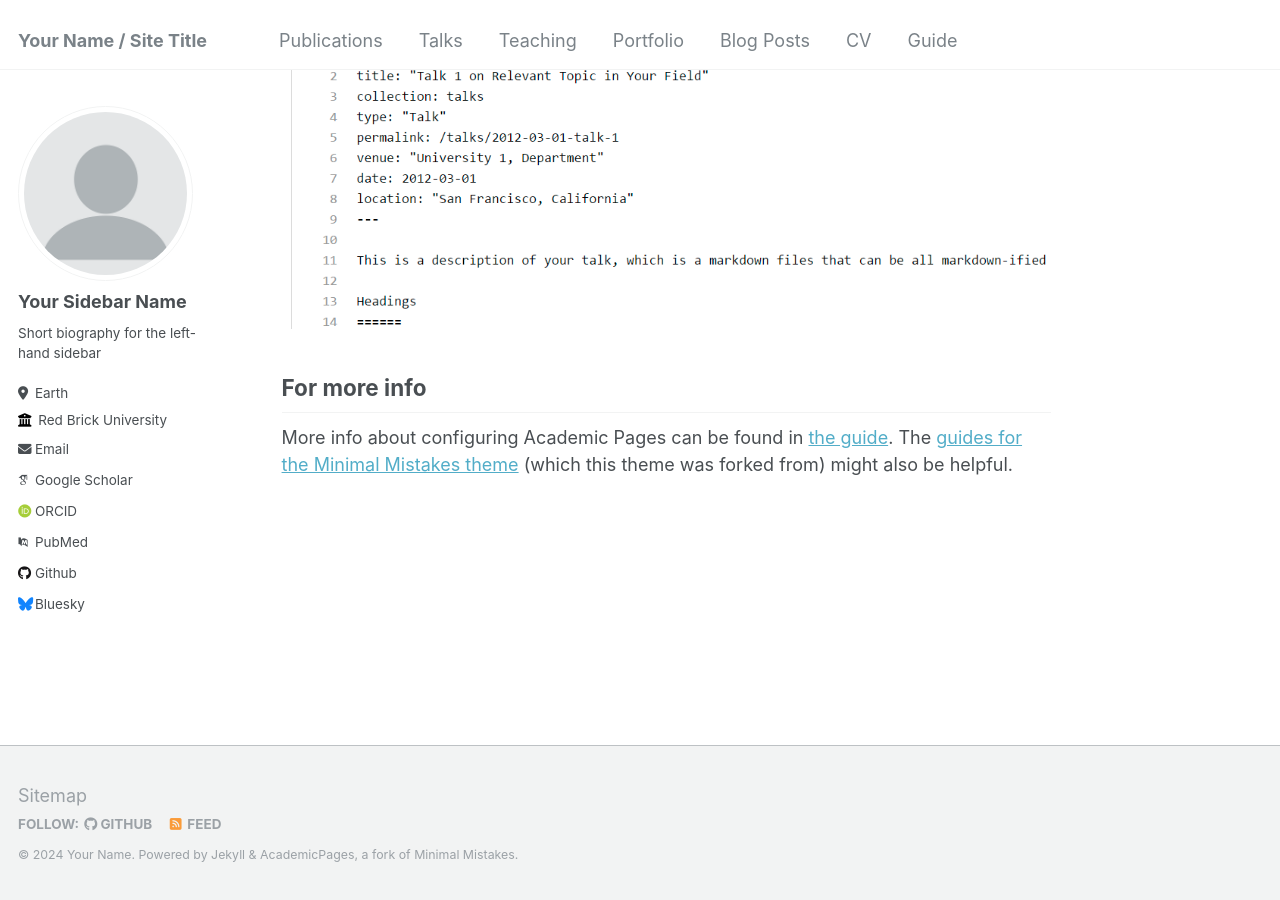
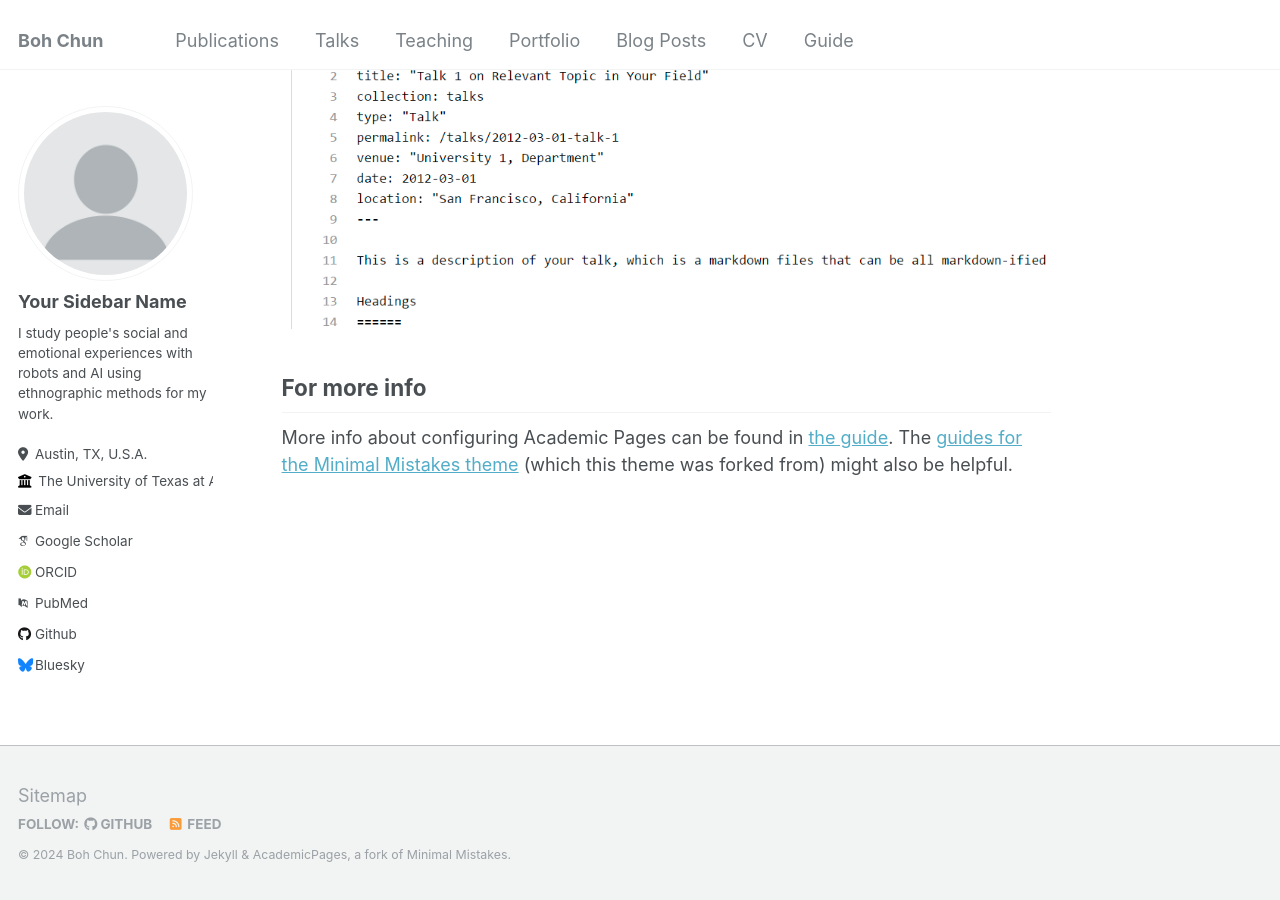
Before and after one commit to bohchun/bohchun.github.io, a Jekyll site: the page built from _pages/about.md, in a window 1280 px wide and 900 px high, scrolled down 2660 px. Built offline with Jekyll 4.4.1, drawn with Linux system fonts in a browser that asks for light colours; some web fonts are replaced.

Commit message:
Update _config.yml

```diff
--- a/_config.yml
+++ b/_config.yml
@@ -8,9 +8,9 @@
 
 # Basic Site Settings
 locale                   : "en-US"
-title                    : "Your Name / Site Title"
+title                    : "Boh Chun"
 title_separator          : "-"
-name                     : &name "Your Name"
+name                     : &name "Boh Chun"
 description              : &description "personal description"
 url                      : https://academicpages.github.io # the base hostname & protocol for your site e.g. "https://mmistakes.github.io"
 baseurl                  : "" # the subpath of your site, e.g. "/blog"
@@ -24,11 +24,11 @@ author:
   avatar           : "profile.png"
   name             : "Your Sidebar Name"
   pronouns         : # example: "she/her"
-  bio              : "Short biography for the left-hand sidebar"
-  location         : "Earth"
-  employer         : "Red Brick University"
+  bio              : "I study people's social and emotional experiences with robots and AI using ethnographic methods for my work."
+  location         : "Austin, TX, U.S.A."
+  employer         : "The University of Texas at Austin"
   uri              : # URL
-  email            : "none@example.org"
+  email            : "bohchun@gmail.com"
 
   # Academic websites
   arxiv            : # URL - Update with the correct link to your profile
```
